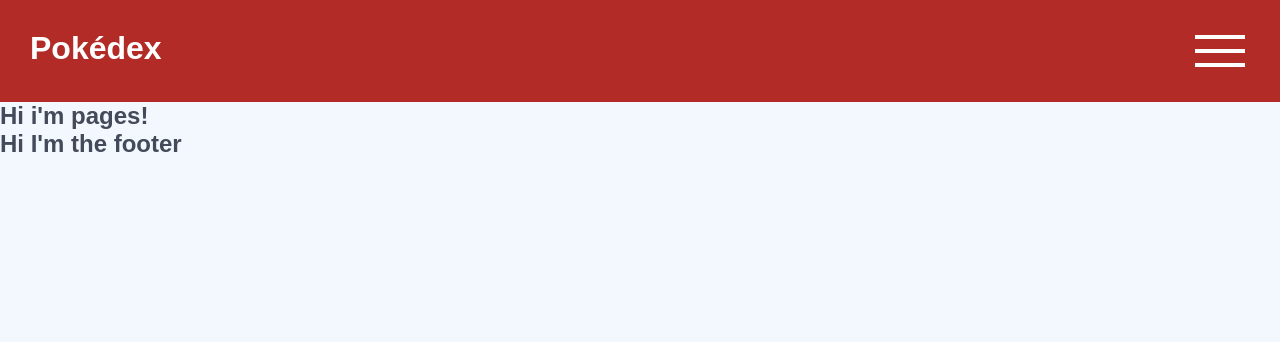
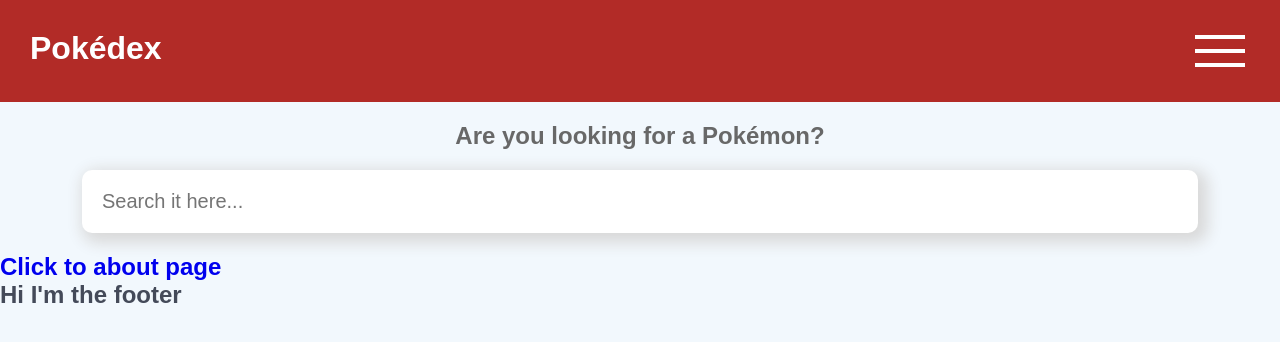
Before and after one commit to Cristian-Valencia/Poke-dex., a React (Create React App) app: page / in a window 1280 px wide. Shown: the top 342 px of the page. Built offline with nearby package versions, Linux system fonts and the light colour scheme.

Commit message:
feat(input) : input set up

```diff
--- a/package.json
+++ b/package.json
@@ -15,6 +15,8 @@
     "react": "^17.0.2",
     "react-dom": "^17.0.2",
     "react-redux": "^7.2.4",
+    "react-router": "^5.2.0",
+    "react-router-dom": "^5.2.0",
     "react-scripts": "4.0.3",
     "redux": "^4.1.0",
     "redux-thunk": "^2.3.0",
@@ -44,5 +46,8 @@
       "last 1 firefox version",
       "last 1 safari version"
     ]
+  },
+  "devDependencies": {
+    "@types/react-router-dom": "^5.1.7"
   }
 }
--- a/src/App.tsx
+++ b/src/App.tsx
@@ -2,6 +2,7 @@
 import Header from 'components/Header/Header.component';
 import Pages from 'pages/Pages';
 import Footer from 'components/Footer/Footer.component';
+import { BrowserRouter as Router } from 'react-router-dom';
 
 function App() {
 
@@ -11,11 +12,17 @@
   return (
     <div >
 
-      <Header />
+      <Router>
 
-      <Pages />
+        <Header />
 
-      <Footer />
+        <Pages />
+
+        <Footer />
+
+      </Router>
+
+
 
     </div>
   );
--- a/src/assets/styles/_animation.scss
+++ b/src/assets/styles/_animation.scss
@@ -34,3 +34,15 @@
         transform: rotate(0deg)
     }
 }
+
+@keyframes dropDown {
+    0% {
+        transform: rotateX(-90deg)
+    }
+    70% {
+        transform: rotateX(20deg)
+    }
+    100% {
+        transform: rotateX(0deg)
+    }
+}
--- a/src/assets/styles/_typography.scss
+++ b/src/assets/styles/_typography.scss
@@ -9,6 +9,10 @@
         font-size: 50px;
     }
 
+}
+
+a{
+    text-decoration: none;
 }
 
 // .title{
--- a/src/components/Header/Header.component.tsx
+++ b/src/components/Header/Header.component.tsx
@@ -1,8 +1,15 @@
-import React from 'react';
+import React, { useState } from 'react';
+import { Link } from 'react-router-dom';
 import './Header.scss';
 
 
 const Header = () => {
+
+    const [clicked, setClicked] = useState(false);
+
+    const hamburgerMenuToggle = () =>{
+        setClicked(!clicked);
+    }
 
     return (
         <div className='header'>
@@ -11,10 +18,27 @@
                 <h1 className='header-title'>Pokédex</h1>
             </div>
 
-            <div className='header-hamburger-menu-container'>
-                <div className='header-hamburger-one'></div>
-                <div className='header-hamburger-two'></div>
-                <div className='header-hamburger-three'></div>
+            <div className='header-hamburger-menu-container' onClick={hamburgerMenuToggle}>
+                <div className={clicked===false ? "header-hamburger-one" : "header-hamburger-one-x"}></div>
+                <div className={clicked===false ? "header-hamburger-two" : "header-hamburger-two-x"}></div>
+                <div className={clicked===false ? "header-hamburger-three" : "header-hamburger-three-x"}></div>
+            </div>
+
+            <div className={clicked===false ? "header-dropdown-menu-container" : "header-dropdownmenu-container-active"}>
+
+                <div className="header-dropdown-content">
+
+                    <Link to="/">
+                        <h2>HomePage</h2>
+                    </Link>
+
+                    <Link to ="/about">
+                        <h2>Login</h2>
+                    </Link>
+
+                    <h2>Captured</h2>
+                </div>
+
             </div>
 
         </div>
--- a/src/components/Header/Header.scss
+++ b/src/components/Header/Header.scss
@@ -2,10 +2,12 @@
 @import '/src/assets/styles/mixins';
 @import '/src/assets/styles/variables';
 @import '/src/assets/styles/animation';
+@import '/src/assets/styles/typography';
 
 .header{
 
     @include flex-justify( space-between );
+    flex-wrap: wrap;
     padding: 3rem;
     background-color: $redPokedexColor;
 
@@ -35,21 +37,66 @@
         }
 
         .header-hamburger-one-x{
+            display: inline-block;
+            width: 5rem;
+            height: .4rem;
+            background-color: $whiteColor;
+            margin: .5rem;
             animation: xOne 0.5s;
             position: absolute;
             top: 7%;
+            transform: rotate(135deg)
         }
 
         .header-hamburger-two-x{
+            display: inline-block;
+            width: 5rem;
+            height: .4rem;
+            margin: .5rem;
             background-color: $redPokedexColor;
         }
 
         .header-hamburger-three-x{
+            display: inline-block;
+            width: 5rem;
+            height: .4rem;
+            background-color: $whiteColor;
+            margin: .5rem;
             animation: xTwo 0.5s;
             position: absolute;
             top: 7%;
+            transform: rotate(45deg)
         }
 
     }
 
+    .header-dropdown-menu-container{
+        display: none;
+    }
+
+    .header-dropdownmenu-container-active{
+        width: 100%;
+        animation: dropDown 1s;
+        transform-origin: top center;
+
+        .header-dropdown-content{
+            margin-top: 2rem;
+            text-align: right;
+
+            & h2{
+                color: $whiteColor;
+            }
+
+            & h2:nth-child(2){
+                margin-top: 1rem;
+            }
+            & h2:last-child{
+                margin-top: 1rem;
+            }
+        }
+
+    }
+
+
+
 }
--- /dev/null
+++ b/src/components/Input/Input.component.tsx
@@ -0,0 +1,16 @@
+import React from 'react';
+import './Input.scss';
+
+const Input = () => {
+    return (
+        <div className='input'>
+
+            <h2>Are you looking for a Pokémon?</h2>
+
+            <input type="text" placeholder='Search it here...' />
+
+        </div>
+    )
+}
+
+export default Input;
--- /dev/null
+++ b/src/components/Input/Input.scss
@@ -0,0 +1,29 @@
+@import '/src/assets/styles/global';
+@import '/src/assets/styles/mixins';
+@import '/src/assets/styles/variables';
+@import '/src/assets/styles/typography';
+
+.input{
+
+    @include flex-justify( center );
+    padding: 2rem;
+    flex-wrap: wrap;
+
+    h2{
+        width: 100%;
+        text-align: center;
+        color: $greyColor;
+    }
+
+    input{
+        margin-top: 2rem;
+        padding: 2rem;
+        width: 90%;
+        font-size: 2rem;
+        box-shadow: 5px 5px 15px 5px $lightGreyColor;
+        border: none;
+        border-radius: 10px;
+        color: $lightGreyColor;
+    }
+
+}
--- /dev/null
+++ b/src/pages/About/About.component.tsx
@@ -0,0 +1,16 @@
+import React from 'react';
+import { Link } from 'react-router-dom';
+
+const About = () => {
+    return (
+        <div>
+
+            <Link to="/">
+                <h1>Back to home!</h1>
+            </Link>
+
+        </div>
+    )
+}
+
+export default About;
--- /dev/null
+++ b/src/pages/Home/Home.component.tsx
@@ -0,0 +1,19 @@
+import React from 'react'
+import { Link } from 'react-router-dom';
+import Input from 'components/Input/Input.component';
+
+const Home = () => {
+    return (
+        <div>
+
+            <Input />
+
+            <Link to="/about">
+                <h2>Click to about page</h2>
+            </Link>
+
+        </div>
+    )
+}
+
+export default Home;
--- a/src/pages/Pages.tsx
+++ b/src/pages/Pages.tsx
@@ -1,4 +1,7 @@
 import React from 'react' ;
+import { BrowserRouter as Router, Switch, Route, Link } from 'react-router-dom';
+import Home from './Home/Home.component';
+import About from './About/About.component';
 
 // Qua va messo il Router
 
@@ -6,7 +9,23 @@
     return (
         <div>
 
-            <h2>Hi i'm pages!</h2>
+            <Switch>
+
+                <Route exact path='/'>
+
+                    <Home />
+
+                </Route>
+
+                <Route exact path='/about'>
+
+                    <About />
+
+                </Route>
+
+
+
+            </Switch>
 
         </div>
     )
```
Also changed, not shown: 1 other file (tests, documents, lock files or other folders).
